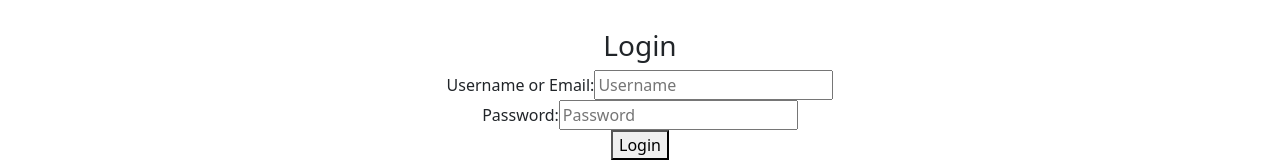
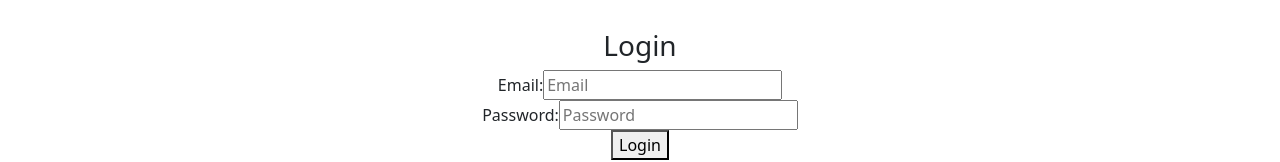
Before and after one commit to arandel1/tchotchkes, a React (Vite) app in the folder client/: page /login in a window 1280 px wide. Shown: the part 405-567 px from the top of the page. Built offline with nearby package versions, Linux system fonts and the light colour scheme; no server answers.

Commit message:
login successful message received when using known login info

```diff
--- a/client/src/components/Login.jsx
+++ b/client/src/components/Login.jsx
@@ -1,5 +1,3 @@
-import { useState } from 'react';
-
   // GET USERS
   // const login = async(credentials) => {
   //   const response = await fetch(`${baseUrl}/users`,{
@@ -9,46 +7,78 @@ import { useState } from 'react';
   //   console.log(json);
   // }
 
+import React from 'react';
+import { useState } from 'react';
 
-const Login = ({ login })=> {
-  const [username, setUsername] = useState('');
-  const [password, setPassword] = useState('');
+const baseUrl = 'http://localhost:8080/tchotchke/users'
 
-  const submit = async(e)=> {
+function Login() {
+  const [formData, setFormData] = useState({
+    email:'',
+    password:''
+  });
+
+  const [errorMessage, setErrorMessage] = useState(null);
+  const [successMessage, setSuccessMessage] = useState(null);
+
+  const handleChange = (e) => {
+    setFormData({...formData, [e.target.name]: e.target.value});
+  };
+
+  const handleSubmit = async(e)=> {
     e.preventDefault();
-    const credentials = {
-      username,
-      password
-    };
-    await login(credentials);
 
-  }
+    try {
+      const response = await fetch(`${baseUrl}/login`, {
+        method: 'POST',
+        headers: { 'Content-Type': 'application/json' },
+        body: JSON.stringify(formData),
+      });
+
+      if(response.ok){
+        const user = await response.json();
+        setSuccessMessage('Logged in!');
+        setFormData({ email: formData.email, password:'' })
+      } else {
+        const errorData = await response.json();
+        setErrorMessage(errorData.message || 'Login failed. Please try again.')
+      }
+    }
+    catch (error){
+      console.error('Error:', error);
+      setErrorMessage('An error occurred. Please try again later.');
+    }
+  };
 
   return (
     <div className = 'container'>
       <h3>Login</h3>
-      <form onSubmit = { submit }>
-        <label className = 'username'>
-          Username or Email:
+      <form onSubmit = { handleSubmit }>
+        <label
+        className='email'>Email:</label>
           <input
-            placeholder = 'Username'
-            value = { username }
-            onChange = { (e) => setUsername( e.target.value )}
+            type='email'
+            name='email'
+            placeholder = 'Email'
+            value = { formData.email }
+            onChange = { handleChange }
+          />
+        <br />
 
-          />
-        </label>
-        <br/>
-        <label className='password'>
-          Password:
-          <input
-            type = 'password'
-            placeholder='Password'
-            value={ password }
-            onChange={ (e) => setPassword( e.target.value )}
-          />
-        </label>
-        <br/>
-        <button>Login</button>
+        <label className="password">Password:</label>
+            <input
+              type='password'
+              name='password'
+              placeholder='Password'
+              value={formData.password}
+              onChange={ handleChange }
+            />
+          <br />
+
+        <button type='submit'>Login</button>
+
+        {errorMessage && <p className='error-message'>{errorMessage}</p>}
+        {successMessage && <p className='success-message'>{successMessage}</p>}
       </form>
     </div>
   );
--- a/client/src/components/Register.jsx
+++ b/client/src/components/Register.jsx
@@ -46,7 +46,7 @@ function Register() {
      }
     catch (error){
       console.error('Error:', error);
-      setErrorMessage('An error occurred. Please try again later!');
+      setErrorMessage('An error occurred. Please try again later.');
     }
   };
 
@@ -81,7 +81,7 @@ function Register() {
               name="password"
               placeholder="Password"
               value={formData.password}
-              onChange={ handleChange}
+              onChange={ handleChange }
             />
           <br />
 
```
